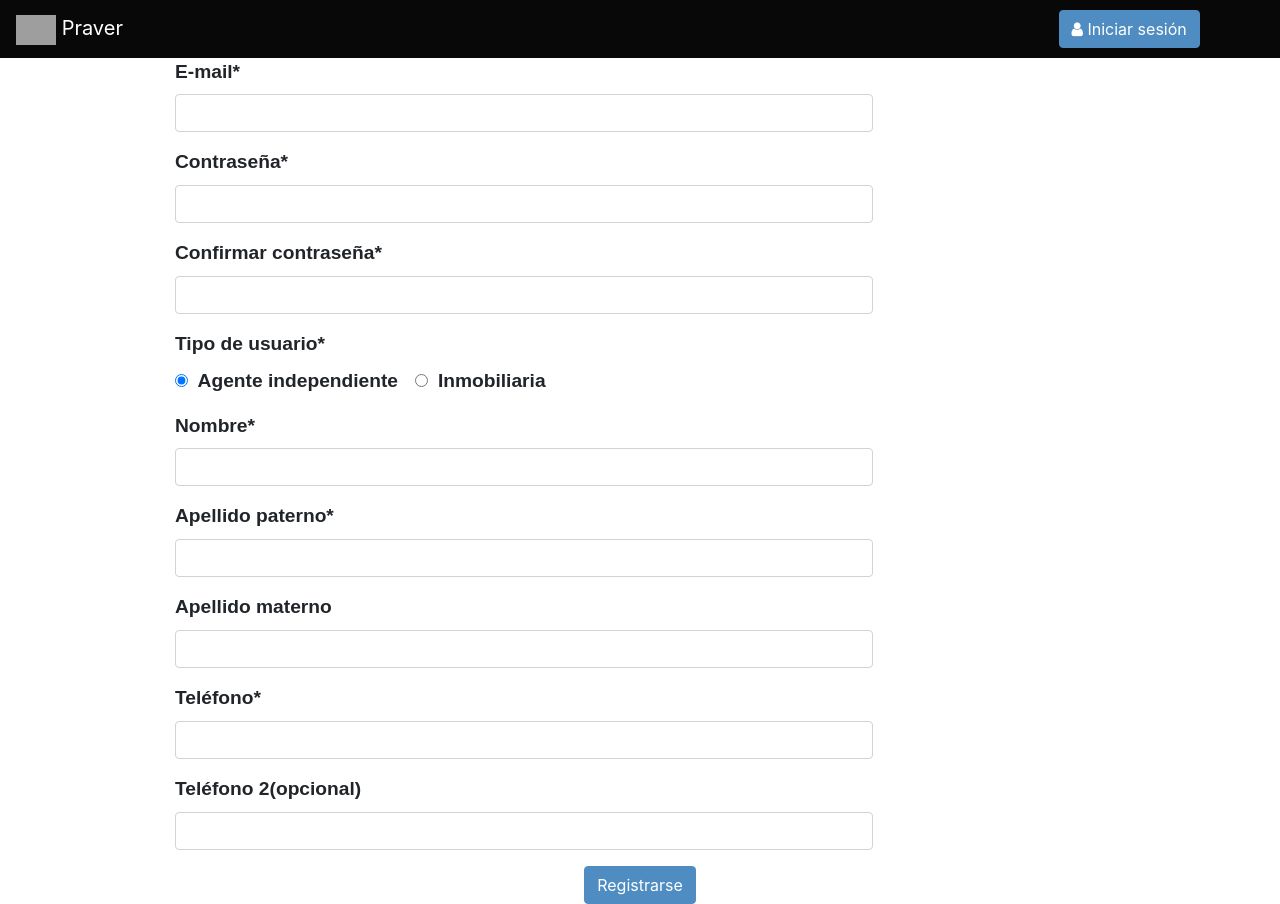
After one commit to clioo/Praver, a Django app: template templates/usuarios/registrar.html in a window 1280 px wide. The commit adds this page. Run offline with Django 3.2, Linux system fonts and the light colour scheme; the template is opened without the code that fills it, so the values that code supplies are empty; some libraries are stand-ins or nearby versions; grey boxes are pictures that could not be loaded.

Commit message:
registrar usuario actualizado

```diff
--- a/apps/usuarios/models.py
+++ b/apps/usuarios/models.py
@@ -19,8 +19,8 @@ class Profile(models.Model):
         ('F', 'Femenino'),
         )
     sexo = models.CharField(max_length=30,choices=sex,blank=True)
-    telefono = models.CharField(max_length=10)
-    telefono2 = models.CharField(max_length=10,blank=True)
+    telefono = models.CharField(max_length=15)
+    telefono2 = models.CharField(max_length=15,blank=True)
     def definirCadena(self):
         cadena = "{0}, {1}, {2}, {3}"
         return cadena.format(self.nombre,self.apellidoPaterno,self.apellidoMaterno,self.sexo)
--- /dev/null
+++ b/static/js/registrar.js
@@ -0,0 +1,128 @@
+$(document).ready(function(){
+    $('.telefono').mask('(000) 000 00 00');
+});
+$("#id_tipo_agente").click(function(){
+    $("#div_id_apellido_paterno").show(500);
+    $("#div_id_apellido_materno").show(500);
+});
+$("#id_tipo_inmobiliaria").click(function(){
+    $("#div_id_apellido_paterno").hide(500);
+    $("#div_id_apellido_materno").hide(500);
+});
+$("#id_btn_registrar").click(function(){
+    if (validateForm()) {
+        document.getElementById('id_frm_registrar').submit();
+    }
+});
+$("#id_correo").blur(function() {
+    $.ajax({
+        type: 'GET',
+        url: '/json/correoDisponible',
+        data:{
+          'correo': document.getElementById('id_correo').value,
+        },
+        dataType: 'text',
+        success:function(datos){
+            var correo = document.getElementById('id_correo');
+            if (validateEmail(correo.value)) {
+                document.getElementById('id_strong_correo').style.visibility = "hidden";
+                if(datos == "True"){
+                    document.getElementById('id_strong_correo').style.visibility = "visible";
+                    document.getElementById('id_strong_correo').style.color = "green";
+                    correo.classList.remove("has-danger");
+                    correo.classList.add("hass-success");
+                    document.getElementById('id_strong_correo').innerText = "Correo disponible";
+                }
+                else{
+                    document.getElementById('id_strong_correo').style.visibility = "visible";
+                    document.getElementById('id_strong_correo').style.color = "red";
+                    document.getElementById('id_strong_correo').innerText = "Correo no disponible";
+                    correo.classList.add("has-danger");
+                    correo.classList.remove("hass-success");
+                }
+            }
+            else{
+                document.getElementById('id_strong_correo').style.visibility = "visible";
+                document.getElementById('id_strong_correo').style.color = "red";
+                document.getElementById('id_strong_correo').innerText = "Correo inválido";
+                correo.classList.remove("has-success");
+                correo.classList.add("has-danger");
+            }
+            console.log(datos);
+        },
+        error : function(xhr,errmsg,err) {
+          console.log(errmsg);
+        }
+      });
+});
+function validateForm() {
+    var salidas = [];
+    salidas.push(validarInput('id_telefono1'));
+    if ($('#id_tipo_agente').is(':checked')) {
+        salidas.push(validarInput('id_apellido_paterno'));
+    }
+    salidas.push(validarInput('id_nombre'));
+    salidas.push(validarInput('id_contrasena2',8));
+    salidas.push(validarInput('id_contrasena',8));
+    if ($("#id_contrasena").val() != $("#id_contrasena2").val()) {
+        document.getElementById('id_strong_contrasenas').style.visibility = "visible";
+        document.getElementById('id_strong_contrasenas').innerText = "Las contraseñas no coinciden";
+        document.getElementById('id_contrasena').value = "";
+        document.getElementById('id_contrasena2').value = "";
+        salidas.push(validarInput('id_contrasena'));
+        salidas.push(validarInput('id_contrasena2'));
+    }
+    else{
+        document.getElementById('id_strong_contrasenas').style.visibility = "hidden";
+    }
+    var salir =  true;
+  salidas.forEach(salida => {
+    if (salida == false) {
+      salir = false;
+    }
+  });
+  console.log(salir);
+  return salir;
+}
+
+function validateEmail(email) {
+    var re = /^(([^<>()[\]\\.,;:\s@\"]+(\.[^<>()[\]\\.,;:\s@\"]+)*)|(\".+\"))@((\[[0-9]{1,3}\.[0-9]{1,3}\.[0-9]{1,3}\.[0-9]{1,3}\])|(([a-zA-Z\-0-9]+\.)+[a-zA-Z]{2,}))$/;
+    return re.test(email);
+  }
+function validarInput(id,min=0){
+    var input = document.getElementById(id);
+    if (input != null) {
+
+      if (input.value == ""){
+        input.classList.add('has-danger');
+        $("#" + id).focus();
+        return false;
+      }
+      else if (input.value.length < min) {
+        input.classList.add('has-danger');
+        if (document.querySelector('#strong'+id) == null) {
+          var strong = document.createElement('strong');
+          strong.innerText = `Mínimo ${min} caracteres`;
+          strong.id = "strong"+id;
+          strong.style.color = "red";
+          strong.style.fontSize = "11";
+          input.parentElement.appendChild(strong);
+        }
+        return false;
+      }
+      else{
+        input.classList.add('has-success');
+        input.classList.remove('has-danger');
+        try {
+          document.getElementById("strong"+id).remove();
+        }finally{
+          return true;
+        }
+
+
+      }
+
+    }
+    alert('algo salió mal');
+
+  }
--- a/templates/base/base.html
+++ b/templates/base/base.html
@@ -9,6 +9,7 @@
    <title>Document</title>
    <link rel="stylesheet" href="{%static 'css/bootstrap.min.css'%}">
    <link rel="stylesheet" href="{%static 'css/estiloChicho.css'%}">
+   <link rel="stylesheet" href="https://cdnjs.cloudflare.com/ajax/libs/font-awesome/4.7.0/css/font-awesome.min.css">
    {% block extrastatic %}
 	{% endblock %}
 </head>
@@ -29,12 +30,10 @@
       </ul>
       <div style="margin-right: 5%;" class="form-inline my-2 my-lg-0">
         {%if not request.user.is_authenticated%}
-        <button type="button" style="margin-right:8px;" class="btn btn-primary my-2 my-sm-0" data-toggle="modal" data-target="#iniciarSesion">Iniciar sesión</button>
-        <button type="button"  class="btn btn-outline-success my-2 my-sm-0" data-toggle="modal" data-target="#myModal">Registrarse</button>
+        <button type="button" style="margin-right:8px;" class="btn btn-primary my-2 my-sm-0" data-toggle="modal" data-target="#iniciarSesion"><i class="fa fa-user"></i> Iniciar sesión</button>
         {%else%}
         </div>
-        <img id="addPublicacion" src="/static/imagenes/add-new.png" data-toggle="tooltip" title="Publicar nuevo anuncio">
-
+        <button id="addPublicacion" class="btn btn-primary"><i class="fa fa-plus"></i> Nueva publicación</button>
         <div class="btn-group">
             <button type="button" class="btn btn-primary dropdown-toggle" data-toggle="dropdown" aria-haspopup="true" aria-expanded="false">
                 {{request.user.username}}
@@ -56,29 +55,6 @@
 
 
 
-   <!-- The Modal -->
-<div class="modal fade" id="myModal">
-  <div class="modal-dialog modal-lg">
-    <div class="modal-content">
-      <!-- Modal Header -->
-      <div class="modal-header">
-        <h4 class="modal-title">¿Qué tipo de vendedor es usted?</h4>
-        <button type="button" class="close" data-dismiss="modal">&times;</button>
-      </div>
-      <!-- Modal body -->
-      <div class="modal-body">
-        <div class="container">
-                <button class="btn btn-primary">Inmobiliaria</button>
-                <button onclick="window.location.href='/usuarios/registrar/agente'" class="btn btn-primary">Agente independiente</button>
-        </div>
-
-
-
-
-         </div>
-      </div>
-      </div>
-    </div>
   </div>
 </div>
 
@@ -101,9 +77,16 @@
             <div class="form-group">
                {%csrf_token%}
                {{login|crispy}}
-               <button type="submit" class="btn btn-primary" > Continuar</button>
+
             </div>
+            <div style="text-align: center;">
+              <button type="submit" class="btn btn-primary"> Continuar</button>
+              <br>
+              <br>
+              <h6>¿No tienes cuenta? <a style="color: #149dcc;" href="{%url 'registrar'%}">Registrate</a></h6>
+             </div>
          </form>
+
       </div>
     </div>
   </div>
--- /dev/null
+++ b/templates/usuarios/registrar.html
@@ -0,0 +1,84 @@
+{%extends 'base/base.html'%}
+{% load staticfiles %}
+{%load crispy_forms_tags%}
+{%block extrastatic%}
+<link rel="stylesheet" href="{%static 'css/publicar.css'%}">
+{%endblock%}
+{%block content%}
+<div class="container col-lg-9 col-md-12">
+    <form id="id_frm_registrar" method="POST">
+        {%csrf_token%}
+        <div id="div_id_correo" class="form-group">
+            <label for="id_correo" class="form-control-label">
+                E-mail*
+            </label>
+            <input maxlength="30" id="id_correo" name="correo" class="col-lg-9 col-md-12 form-control" type="email">
+            <strong id="id_strong_correo" style="color:red;font-size: 11;visibility: hidden;"></strong>
+        </div>
+
+        <div class="form-group" id="div_id_contrasena">
+            <label for="id_contrasena" class="form-control-label">
+                Contraseña*
+            </label>
+            <input maxlength="18" class="col-lg-9 col-md-12 form-control" id="id_contrasena" name="contrasena" type="password">
+            <strong id="id_strong_contrasenas" style="color:red;font-size: 11;visibility: hidden;"></strong>
+        </div>
+
+        <div class="form-group" id="div_id_contrasena2">
+                <label for="id_contrasena" class="form-control-label">
+                    Confirmar contraseña*
+                </label>
+                <input maxlength="18" class="col-lg-9 col-md-12 form-control" id="id_contrasena2" name="contrasena2" type="password">
+        </div>
+        <div id="div_id_tipo_usuario" class="form-group">
+            <label for="id_tipo_usuario" class="form-control-label">Tipo de usuario*</label>
+            <div id="id_tipo_usuario">
+                    <div class="form-check-inline">
+                            <label for="id_tipo_agente" class="form-check-label">
+                                <input checked class="form-check-input" type="radio" name="tipo_usuario" id="id_tipo_agente" value="A">
+                                Agente independiente
+                            </label>
+                        </div>
+                    <div class="form-check-inline">
+                            <label for="id_tipo_inmobiliaria" class="form-check-label">
+                                <input class="form-check-input" type="radio" name="tipo_usuario" id="id_tipo_inmobiliaria" value="I">
+                                Inmobiliaria
+                            </label>
+                        </div>
+            </div>
+
+        </div>
+        <div id="div_id_nombre" class="form-group">
+            <label for="id_nombre" class="form-control-label">Nombre*</label>
+            <input maxlength="30" class="col-lg-9 col-md-12 form-control" type="text" name="nombre" id="id_nombre">
+        </div>
+        <div id="div_id_apellido_paterno" class="form-group">
+                <label for="id_apellido_paterno" class="form-control-label">Apellido paterno*</label>
+                <input maxlength="30" class="col-lg-9 col-md-12 form-control" type="text" name="apellido_paterno" id="id_apellido_paterno">
+            </div>
+        <div id="div_id_apellido_materno" class="form-group">
+                <label for="id_apellido_materno" class="form-control-label">Apellido materno</label>
+                <input maxlength="30" class="col-lg-9 col-md-12 form-control" type="text" name="apellido_materno" id="id_apellido_materno">
+            </div>
+        <div id="div_id_telefono1" class="form-group">
+                <label for="id_telefono1" class="form-control-label">Teléfono*</label>
+                <input class="col-lg-9 col-md-12 form-control telefono" type="text" name="telefono1" id="id_telefono1">
+            </div>
+        <div id="div_id_telefono2" class="form-group">
+            <label for="id_telefono2" class="form-control-label">Teléfono 2(opcional)</label>
+            <input class="col-lg-9 col-md-12 form-control telefono" type="text" name="telefono2" id="id_telefono2">
+        </div>
+        <div style="text-align: center;">
+            <button id="id_btn_registrar" type="button" class="btn btn-primary">Registrarse</button>
+        </div>
+
+    </form>
+
+</div>
+
+{%endblock%}
+
+{%block scripts%}
+<script src="{%static 'js/registrar.js'%}"></script>
+<script src="{%static 'js/jquery.mask.js'%}"></script>
+{%endblock%}
```
Also changed, not shown: apps/usuarios/forms.py (+12 -38 lines), apps/usuarios/urls.py (+4 -3 lines), apps/usuarios/views.py (+27 -16 lines), static/indexAssets/css/style.css (+12 -1 lines), templates/index.html (+10 -4 lines), templates/usuarios/registrarAgente.html (deleted, +0 -15 lines), templates/usuarios/registrarComo.html (deleted, +0 -22 lines), apps/usuarios/migrations/0003_auto_20180526_0022.py (added).
